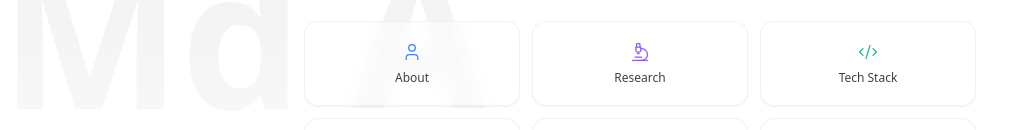
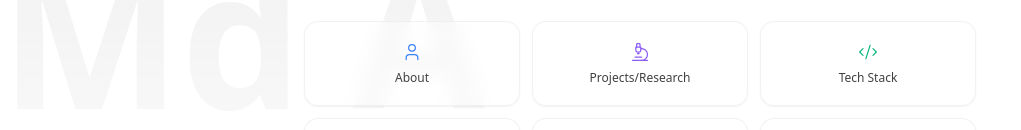
Before and after one commit to ronyrahmaan/Portfolio003, a Next.js app: page / in a window 1280 px wide. Shown: the part 653-783 px from the top of the page, without its empty margins (0-1021 px from the left). Built offline with nearby package versions, Linux system fonts and the light colour scheme; no server answers.

Commit message:
Fix main page button to show Projects/Research consistently

```diff
--- a/src/app/page.tsx
+++ b/src/app/page.tsx
@@ -35,7 +35,7 @@ import OpenToCollaborateModal from '@/components/open-to-collaborate-modal';
 // Modern, engaging prompts tailored to showcase AI research expertise
 const questions = {
   About: 'Tell me about your background and what drives your AI research',
-  Research: 'What cutting-edge AI projects are you working on?',
+  'Projects/Research': 'What cutting-edge AI projects are you working on?',
   'Tech Stack': "What's your technical expertise and preferred tools?",
   Achievements: 'What are your proudest accomplishments and milestones?',
   Connect: 'How can we collaborate or get in touch?',
@@ -44,7 +44,7 @@ const questions = {
 
 const questionConfig = [
   { key: 'About', color: '#3B82F6', icon: User },
-  { key: 'Research', color: '#8B5CF6', icon: Microscope },
+  { key: 'Projects/Research', color: '#8B5CF6', icon: Microscope },
   { key: 'Tech Stack', color: '#10B981', icon: Code2 },
   { key: 'Achievements', color: '#F59E0B', icon: Trophy },
   { key: 'Connect', color: '#EC4899', icon: MessageSquare },
```
